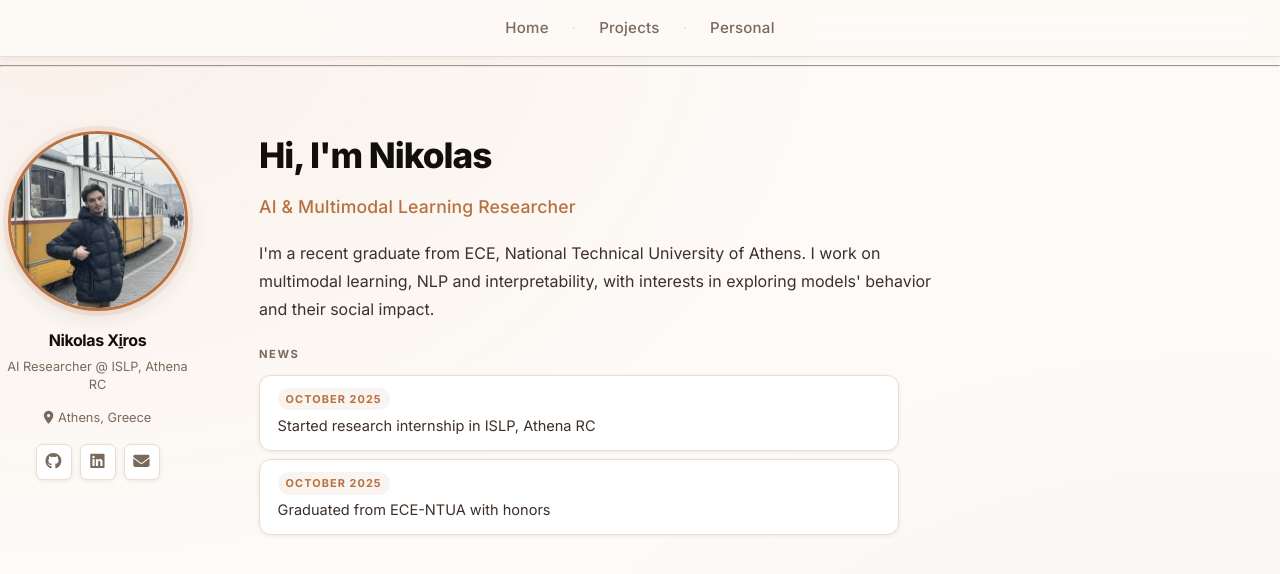
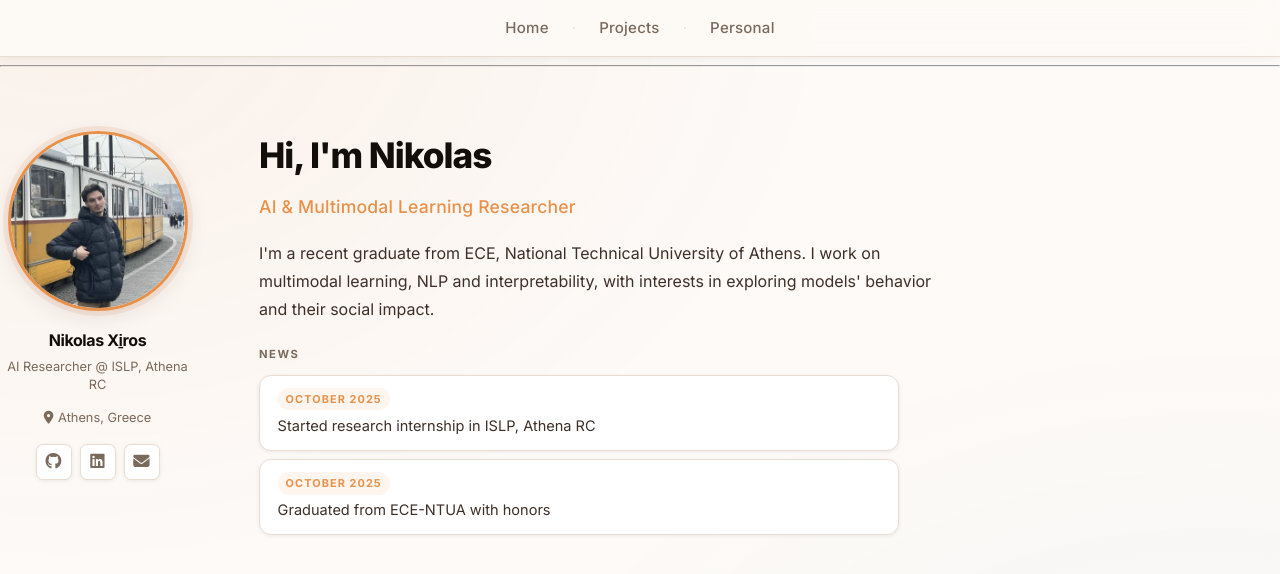
Before and after one commit to nickxir12/nickxir12.github.io, a Jekyll site: the page built from index.md, in a window 1280 px wide. Shown: the top 574 px of the page. Built offline with Jekyll 4.4.1, drawn with Linux system fonts in a browser that asks for light colours; some web fonts are replaced.

Commit message:
Lighter open amber-orange accent

```diff
--- a/assets/css/custom.css
+++ b/assets/css/custom.css
@@ -17,9 +17,9 @@
   --border-hover: #f4845f;
 
   /* Accents */
-  --accent:        #b87040;   /* muted warm terracotta */
-  --accent-light:  rgba(184,112,64,0.08);
-  --accent-deep:   #8a5228;
+  --accent:        #e8914a;   /* light open amber-orange */
+  --accent-light:  rgba(232,145,74,0.09);
+  --accent-deep:   #c4702a;
   --accent-blue:   #2d6da8;   /* contrast blue for links/badges */
   --accent-green:  #1a6e45;
 
--- a/index.md
+++ b/index.md
@@ -2,7 +2,7 @@
 title: "Home"
 ---
 
-<link rel="stylesheet" href="{{ '/assets/css/custom.css?v=24' | relative_url }}">
+<link rel="stylesheet" href="{{ '/assets/css/custom.css?v=25' | relative_url }}">
 <link rel="preload" href="https://fonts.googleapis.com/css2?family=Inter:wght@400;600;700&display=swap" as="style" onload="this.onload=null;this.rel='stylesheet'">
 <noscript><link href="https://fonts.googleapis.com/css2?family=Inter:wght@400;600;700&display=swap" rel="stylesheet"></noscript>
 <link rel="stylesheet" href="https://cdnjs.cloudflare.com/ajax/libs/font-awesome/6.4.0/css/all.min.css" media="print" onload="this.media='all'">
```
Also changed, not shown: about.md (+1 -1 lines), interests.md (+1 -1 lines), projects.md (+1 -1 lines).
